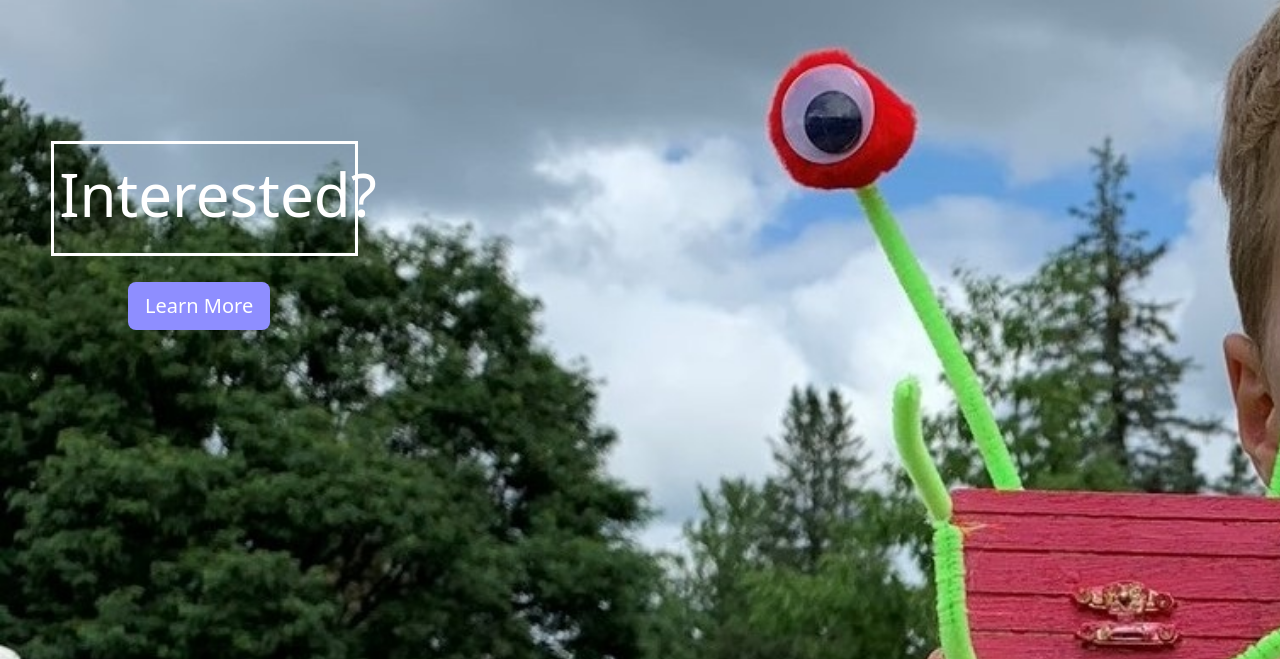
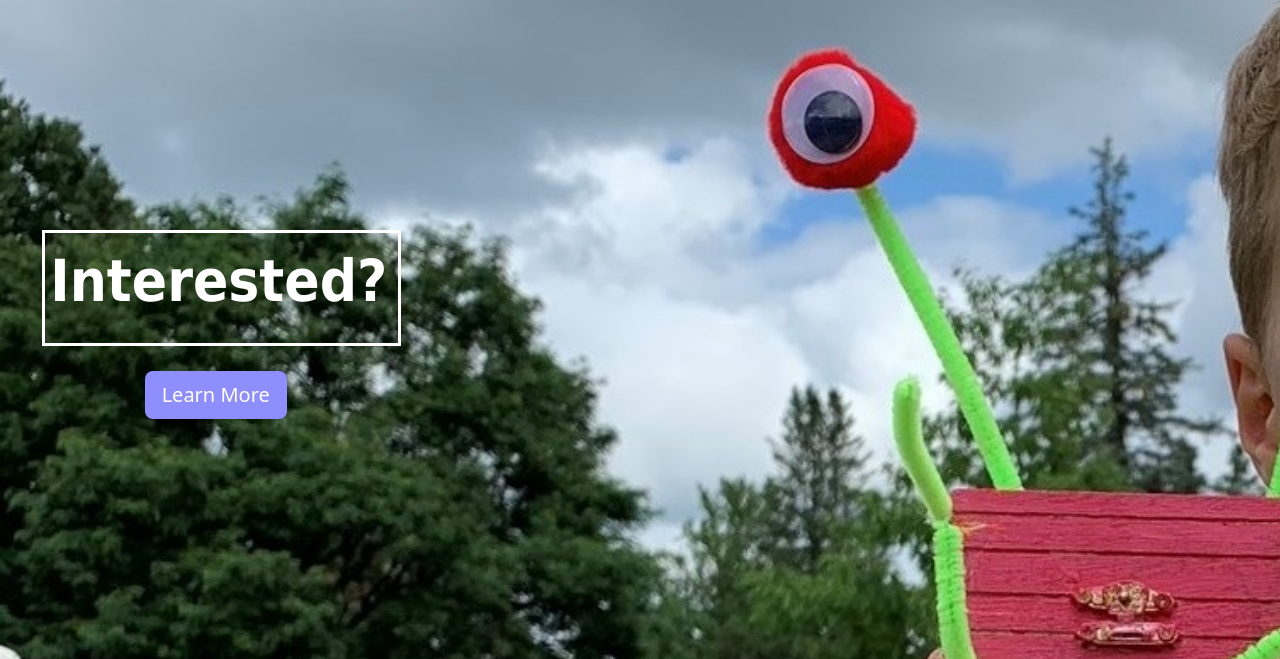
Before and after one commit to alexcholmsky/PB_Camp_Website, a Django app: page / in a window 1280 px wide. Shown: the part 96-755 px from the top of the page. Run offline with Django 3.2, Linux system fonts and the light colour scheme.

Commit message:
Home screen button and text repositioned

```diff
--- a/schedule/static/schedule/css/base.css
+++ b/schedule/static/schedule/css/base.css
@@ -21,17 +21,19 @@
     /* to move elements position must be set to relative */
     color: white;
     height: 9vw;
-    width: 24vw;
+    width: 28vw;
     padding: 5px;
     border: 3px solid white;
     margin: 0px;
-    font-size: 60px;
-    top: 11vw;
-    left: 4vw;
+    font-size: 58px;
+    font-family: Tahoma, Verdana, sans-serif;
+    font-weight: bold;
+    top: 18vw;
+    left: 3.3vw;
 }
 
 .learnMore {
     position: relative;
-    top: 13vw;
-    left: 10vw;
+    top: 20vw;
+    left: 11.3vw;
 }
```
